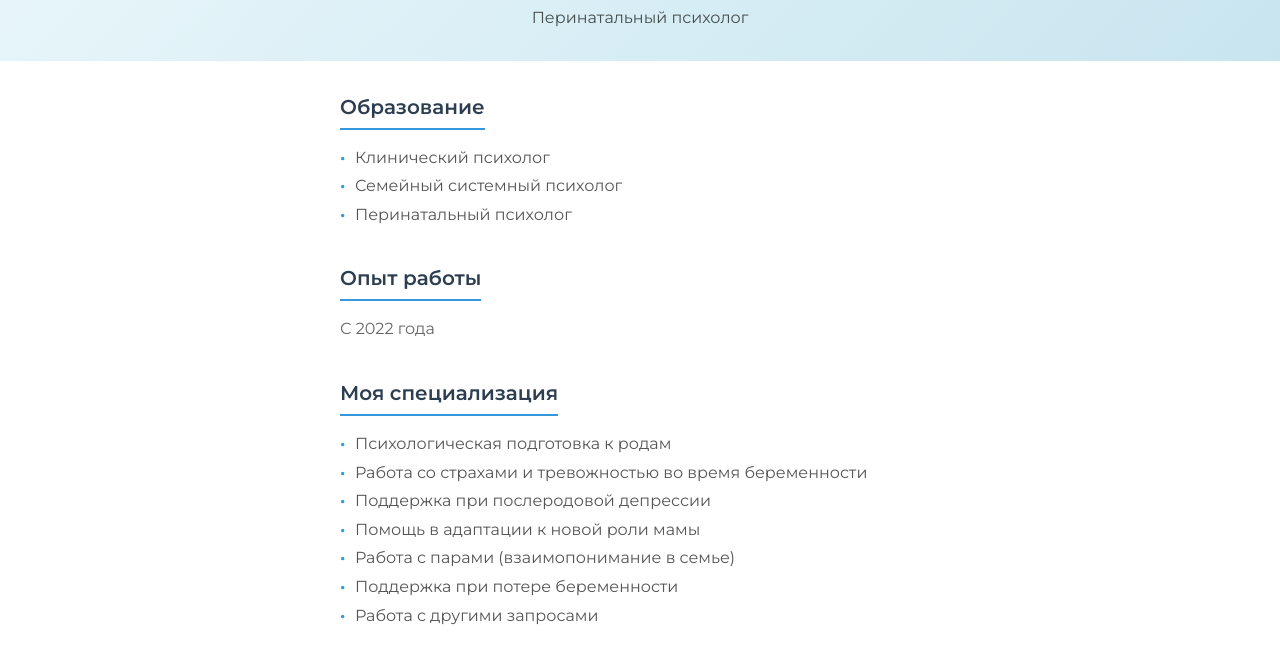
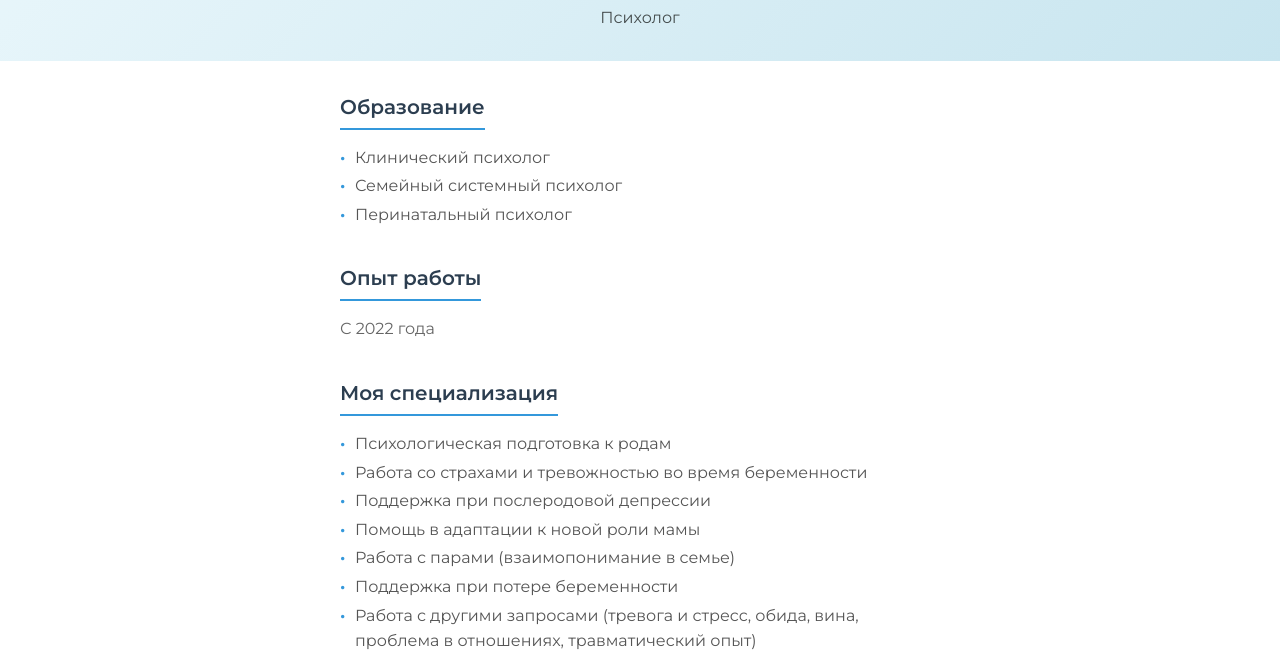
Before and after one commit to MittyBoro/NaumenkoPsy, a plain HTML site: page index.html in a window 1280 px wide. Shown: the part 229-889 px from the top of the page. Drawn offline with Linux system fonts and the light colour scheme.

Commit message:
[ update ] - text

```diff
--- a/index.html
+++ b/index.html
@@ -232,7 +232,7 @@
           class="profile-photo"
         />
         <h1 class="name">Науменко Оксана Викторовна</h1>
-        <p class="title">Перинатальный психолог</p>
+        <p class="title">Психолог</p>
       </div>
     </div>
 
@@ -267,7 +267,10 @@
               Работа с парами (взаимопонимание в семье)
             </div>
             <div class="list-item">Поддержка при потере беременности</div>
-            <div class="list-item">Работа с другими запросами</div>
+            <div class="list-item">
+              Работа с другими запросами (тревога и стресс, обида, вина,
+              проблема в отношениях, травматический опыт)
+            </div>
           </div>
         </div>
 
```
